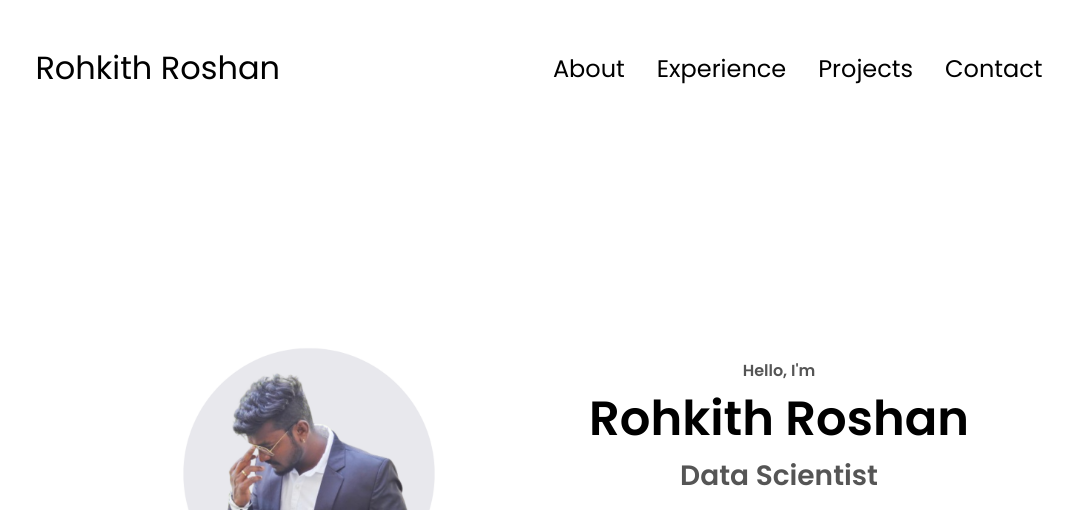
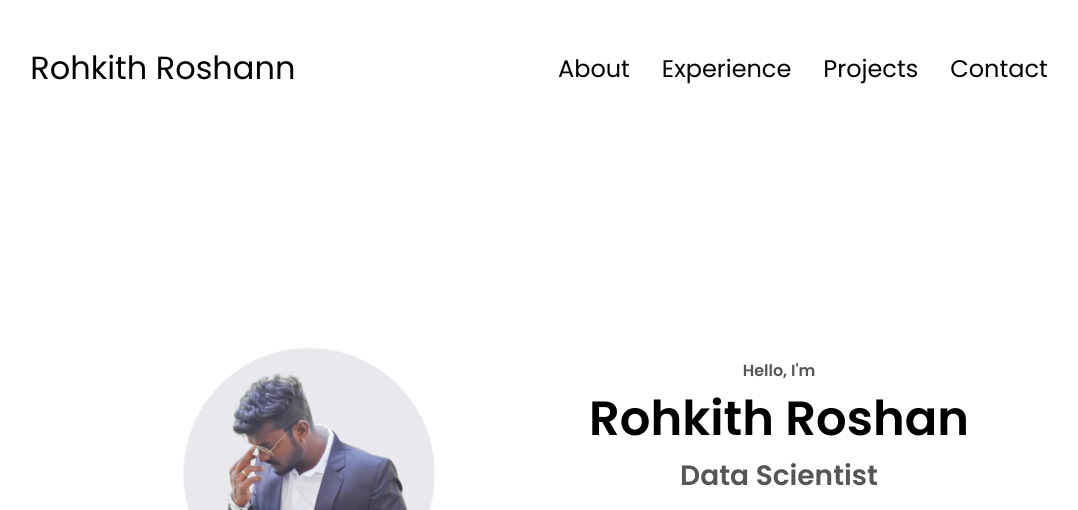
Before and after one commit to RohkithRoshan330/Portfoliyo, a plain HTML site: page index.html in a window 1280 px wide. Shown: the top 510 px of the page, without its empty margins (101-1179 px from the left). Drawn offline with Linux system fonts and the light colour scheme.

Commit message:
Update index.html

```diff
--- a/index.html
+++ b/index.html
@@ -10,7 +10,7 @@
   </head>
   <body>
     <nav id="desktop-nav">
-      <div class="logo">Rohkith Roshan</div>
+      <div class="logo">Rohkith Roshann</div>
       <div>
         <ul class="nav-links">
           <li><a href="#about">About</a></li>
```
